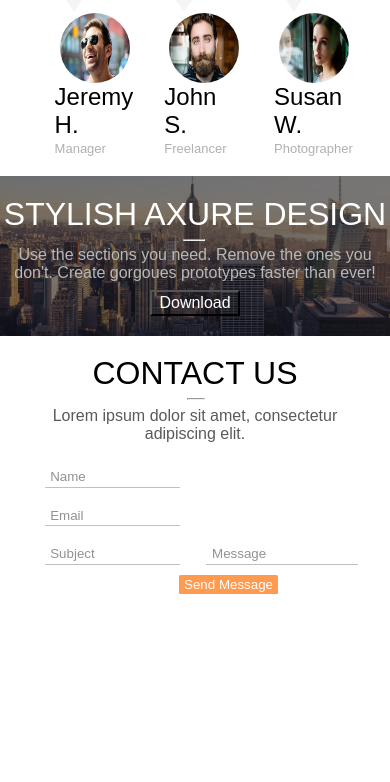
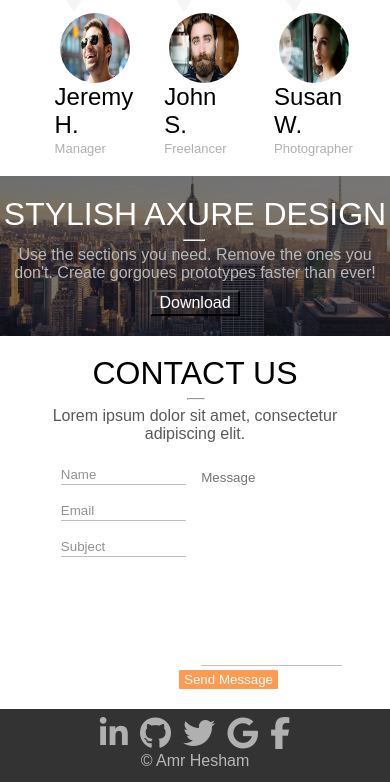
Before and after one commit to AmrFiqi/Full-Website, a plain HTML site: page index.html in a window 390 px wide. Shown: the part 4967-5749 px from the top of the page. Before the commit the page ends 5581 px from the top, so only its background shows below. Drawn offline with Linux system fonts and the light colour scheme.

Commit message:
Completed (Not Responsive)

```diff
--- a/index.html
+++ b/index.html
@@ -308,7 +308,8 @@
                 <input type="text" placeholder="Subject" size="50" class="p_hold">
             </div>
             <div class="user_message">
-                <input type="text" placeholder="Message" class="p_hold">
+
+                <textarea name="Message" id="" cols="60" rows="13" placeholder="Message"></textarea>
             </div>
             <br>
                 <button id="send_btn">Send Message</button>
@@ -318,6 +319,18 @@
 
 </div>
 
+
+<!----------------------- Footer --------------------->
+
+<div class="end">
+    <a href="https://www.linkedin.com/in/amrel-fiqi/" target="_blank" class="fa fa-linkedin" class="large" ></a>
+    <a href="https://github.com/AmrFiqi" target="_blank"  class="fa fa-github"></a>
+    <a href="https://twitter.com/AmrEl_Fiqi" target="_blank" class="fa fa-twitter"></a>
+    <a href="mailto: amrfiq55@gmail.com" target="_blank" class="fa-brands fa-google"></a>
+    <a href="https://www.facebook.com/AllenWalkrs" target="_blank" class="fa-brands fa-facebook-f"></a>
+    <p style="color: #b8b8b8; padding: 1% 0%;">&copy; Amr Hesham</p>
+</div>
+
 <!-------------------- Scripts -------------------->
 
     <script src="https://kit.fontawesome.com/be2f5cb30b.js" crossorigin="anonymous"></script>
--- a/style.css
+++ b/style.css
@@ -559,37 +559,36 @@ section{
     margin-bottom: 5%;
 }
 
-.contact_form{
-    display: inline-block;
-
-}
 .user_detail{
-    display: inline-block;
+    float:left;
     width: 40%;
     border:none;
-    margin-right: 10%;
+    margin-right: 7%;
+    margin-left: 5%;
+}
+
+.user_message{
+    display: inline-block;
+    margin-top: 3.8%;
+    width: 45%;
 }
 .user_detail input{
     width: 100%;
     border:0;
     margin:7% 5%;
     border-bottom: 1px solid rgb(192, 192, 192);
-    padding:2% 4%;
+    padding-bottom: 2%;
     width: 100%;
 }
-.user_message{
-    display: inline-block;
-    width: 45%;
-}
-.user_message input{
+.user_message textarea{
     width: 100%;
     border:0;
-    margin:7% 5%;
     border-bottom: 1px solid rgb(192, 192, 192);
-    padding:2% 4%;
+    resize: none;
 }
 .p_hold::placeholder{
     color: rgb(146, 146, 146);
+
 }
 #send_btn{
     border: none;
@@ -600,3 +599,16 @@ section{
     border-radius: 3%;
     background-color: #FF9B51;
 }
+
+
+/*----------------------- Footer ---------------------------*/
+
+.end{
+    background-color: #333333;
+    text-align: center;
+    padding: 2% 0%;
+}
+.end a{
+    font-size: xx-large;
+    padding: 0% 1%;
+}
```
